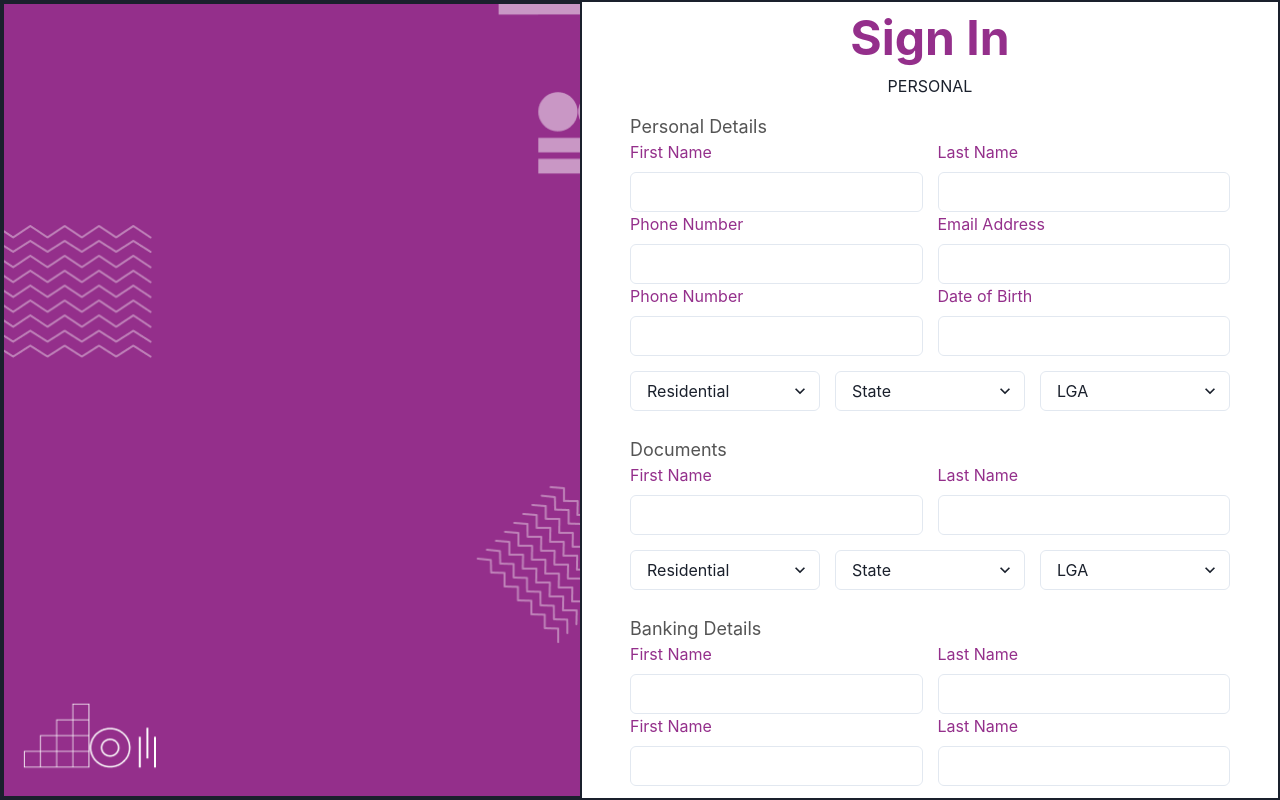
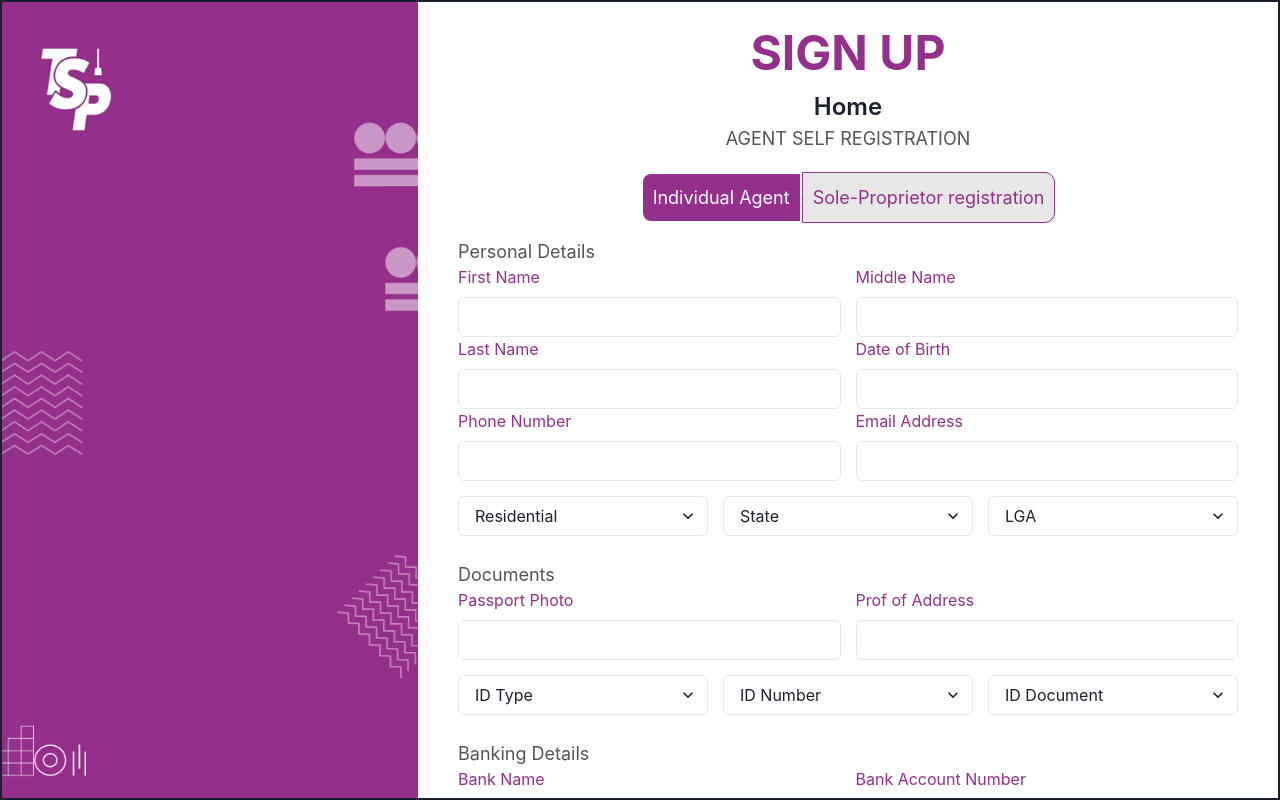
Before and after one commit to thomasAmara/TerraMoni, a React (Create React App) app: page /agent in a window 1280 px wide. Built offline with nearby package versions, Linux system fonts and the light colour scheme.

Commit message:
agent registration

```diff
--- a/src/pages/AgentRegister.jsx
+++ b/src/pages/AgentRegister.jsx
@@ -7,21 +7,38 @@ import {
   Text,
   Select,
 } from '@chakra-ui/react';
-import React from 'react';
+import React, { useState } from 'react';
 import Bg from '../Assets/register.png';
+import { Link } from 'react-router-dom';
+import { useMediaQuery } from '@chakra-ui/react';
 
 export default function AgentRegister() {
+  const [activePage, setActivePage] = useState('page1');
+  const [isLessThan480] = useMediaQuery('(max-width: 480px)');
+  const [isLargerThan1280] = useMediaQuery('(min-width: 1280px)');
+
+  const handlePage = () => {
+    console.log('page 1');
+    setActivePage('page1');
+  };
+
+  const handlePage2 = () => {
+    console.log('page 2');
+    setActivePage('page2');
+  };
   return (
     <div>
       <Box
         display='flex'
         flexDirection='row'
-        height='100vh'
+        margin={isLessThan480 ? ' 0 auto' : null}
+        px={isLessThan480 ? '15px' : '0px'}
+        height={isLessThan480 ? '100%' : '100vh'}
         width='100%'
-        maxWidth='1440px'
         border='2px'
       >
         <Box
+          display={isLessThan480 ? 'none' : 'flex'}
           bgImage={Bg}
           p='20px'
           width='100%'
@@ -29,24 +46,91 @@ export default function AgentRegister() {
           backgroundSize='cover'
           maxWidth='580px'
           //   height='100vh'
-          border='2px'
         ></Box>
         <Box
-          maxWidth='860px'
+          // maxWidth='860px'
+          minWidth={isLargerThan1280 ? '860px' : '150px'}
+          borderColor={isLargerThan1280 ? 'green' : 'red'}
           pb='25px'
           width='100%'
           overflow='scroll'
           px='30px'
         >
-          <Box width='100%' margin='0 auto' maxWidth='600px'>
+          <Box
+            width='100%'
+            margin='0 auto'
+            // border='2px yellow'
+            px='10px'
+            py='15px'
+          >
             <Box>
-              <Text fontSize='48px' fontWeight='700' color='#942F8B'>
-                Sign In
+              <Text
+                fontSize='48px'
+                textTransform='uppercase'
+                fontWeight='700'
+                color='#942F8B'
+              >
+                Sign up
               </Text>
             </Box>
 
             <Box>
-              <SimpleGrid>PERSONAL</SimpleGrid>
+              <Box>
+                <Link to='/'>
+                  <Text fontSize='24px' fontWeight='600'>
+                    Home
+                  </Text>
+                </Link>
+              </Box>
+              <SimpleGrid>
+                <Text
+                  fontSize='18px'
+                  textTransform='uppercase'
+                  fontWeight='400'
+                  color='#545454'
+                >
+                  Agent Self Registration
+                </Text>
+              </SimpleGrid>
+            </Box>
+            <Box
+              display='flex'
+              mt='20px'
+              justifyContent='center'
+              flexDirection='row'
+            >
+              <Box
+                display='flex'
+                alignItems='center'
+                borderLeftRadius='10px'
+                maxWidth='230px'
+                p='10px'
+                border='2px'
+                id='page1'
+                bg={activePage === 'page1' ? '#942F8B' : '#E7E7E7'}
+                color={activePage === 'page1' ? '#FFF' : '#942F8B'}
+                onClick={handlePage}
+              >
+                <Text textAlign='start' fontSize='18px'>
+                  Individual Agent
+                </Text>
+              </Box>
+              <Box
+                display='flex'
+                alignItems='center'
+                borderRightRadius='10px'
+                maxWidth='260px'
+                p='10px'
+                border='1px'
+                id='page2'
+                bg={activePage === 'page2' ? '#942F8B' : '#E7E7E7'}
+                color={activePage === 'page2' ? '#FFF' : '#942F8B'}
+                onClick={handlePage2}
+              >
+                <Text textAlign='start' fontSize='18px'>
+                  Sole-Proprietor registration
+                </Text>
+              </Box>
             </Box>
             <Box
               mt='15px'
@@ -58,6 +142,7 @@ export default function AgentRegister() {
               <Text textAlign='start' color='#545454' fontSize='18px'>
                 Personal Details
               </Text>
+
               <SimpleGrid
                 column={2}
                 minChildWidth='120px'
@@ -72,8 +157,22 @@ export default function AgentRegister() {
                 </Box>
                 <Box>
                   <Wrap>
+                    <Text color='#942F8B'>Middle Name</Text>
+                    <Input name='middleName' />
+                  </Wrap>
+                </Box>
+              </SimpleGrid>
+              <SimpleGrid minChildWidth='148px' width='100%' spacing='15px'>
+                <Box>
+                  <Wrap>
                     <Text color='#942F8B'>Last Name</Text>
                     <Input name='lastName' />
+                  </Wrap>
+                </Box>
+                <Box>
+                  <Wrap>
+                    <Text color='#942F8B'>Date of Birth</Text>
+                    <Input name='DOB' />
                   </Wrap>
                 </Box>
               </SimpleGrid>
@@ -81,27 +180,13 @@ export default function AgentRegister() {
                 <Box>
                   <Wrap>
                     <Text color='#942F8B'>Phone Number</Text>
-                    <Input name='firstName' />
+                    <Input name='phoneNumber' />
                   </Wrap>
                 </Box>
                 <Box>
                   <Wrap>
                     <Text color='#942F8B'>Email Address</Text>
-                    <Input name='lastName' />
-                  </Wrap>
-                </Box>
-              </SimpleGrid>
-              <SimpleGrid minChildWidth='148px' width='100%' spacing='15px'>
-                <Box>
-                  <Wrap>
-                    <Text color='#942F8B'>Phone Number</Text>
-                    <Input name='firstName' />
-                  </Wrap>
-                </Box>
-                <Box>
-                  <Wrap>
-                    <Text color='#942F8B'>Date of Birth</Text>
-                    <Input name='lastName' />
+                    <Input name='email' />
                   </Wrap>
                 </Box>
               </SimpleGrid>
@@ -149,13 +234,13 @@ export default function AgentRegister() {
               >
                 <Box>
                   <Wrap>
-                    <Text color='#942F8B'>First Name</Text>
+                    <Text color='#942F8B'>Passport Photo</Text>
                     <Input name='firstName' />
                   </Wrap>
                 </Box>
                 <Box>
                   <Wrap>
-                    <Text color='#942F8B'>Last Name</Text>
+                    <Text color='#942F8B'>Prof of Address</Text>
                     <Input name='lastName' />
                   </Wrap>
                 </Box>
@@ -171,21 +256,21 @@ export default function AgentRegister() {
                     {/* <Text>Phone Number</Text> */}
 
                     <Select>
-                      <option>Residential</option>
+                      <option>ID Type</option>
                     </Select>
                   </Wrap>
                 </Box>
                 <Box>
                   <Wrap>
                     <Select>
-                      <option>State</option>
+                      <option>ID Number</option>
                     </Select>
                   </Wrap>
                 </Box>
                 <Box>
                   <Wrap>
                     <Select>
-                      <option>LGA</option>
+                      <option>ID Document</option>
                     </Select>
                   </Wrap>
                 </Box>
@@ -203,14 +288,14 @@ export default function AgentRegister() {
               >
                 <Box>
                   <Wrap>
-                    <Text color='#942F8B'>First Name</Text>
-                    <Input name='firstName' />
+                    <Text color='#942F8B'>Bank Name</Text>
+                    <Input name='bankName' />
                   </Wrap>
                 </Box>
                 <Box>
                   <Wrap>
-                    <Text color='#942F8B'>Last Name</Text>
-                    <Input name='lastName' />
+                    <Text color='#942F8B'>Bank Account Number</Text>
+                    <Input name='bankAccountNumber' />
                   </Wrap>
                 </Box>
               </SimpleGrid>
@@ -222,13 +307,13 @@ export default function AgentRegister() {
               >
                 <Box>
                   <Wrap>
-                    <Text color='#942F8B'>First Name</Text>
+                    <Text color='#942F8B'>BVN</Text>
                     <Input name='firstName' />
                   </Wrap>
                 </Box>
                 <Box>
                   <Wrap>
-                    <Text color='#942F8B'>Last Name</Text>
+                    <Text color='#942F8B'>TAX ID</Text>
                     <Input name='lastName' />
                   </Wrap>
                 </Box>
@@ -246,14 +331,14 @@ export default function AgentRegister() {
               >
                 <Box>
                   <Wrap>
-                    <Text color='#942F8B'>Bank Name</Text>
-                    <Input name='firstName' />
+                    <Text color='#942F8B'>Registered Business Name</Text>
+                    <Input name='Registered Business Name' />
                   </Wrap>
                 </Box>
                 <Box>
                   <Wrap>
-                    <Text color='#942F8B'>Account Number</Text>
-                    <Input name='lastName' />
+                    <Text color='#942F8B'>Agent Code </Text>
+                    <Input name='agentCode' />
                     <Text fontSize='10px' fontWeight='400' color='#942F8B'>
                       This is the Bank Account from which you will always fund
                       your Wallet/Virtual Account.
@@ -283,7 +368,16 @@ export default function AgentRegister() {
               <SimpleGrid></SimpleGrid>
             </Box>
             <Box mt='15px'>
-              <Button width='100%' colorScheme='pink'>
+              <Button
+                _hover={{ bg: '#C296BE' }}
+                bg='#862E7E'
+                maxWidth='600px'
+                height='70px'
+                width='100%'
+                p='10px'
+                borderRadius='10px'
+                color='#FFF'
+              >
                 Submit
               </Button>
             </Box>
```
